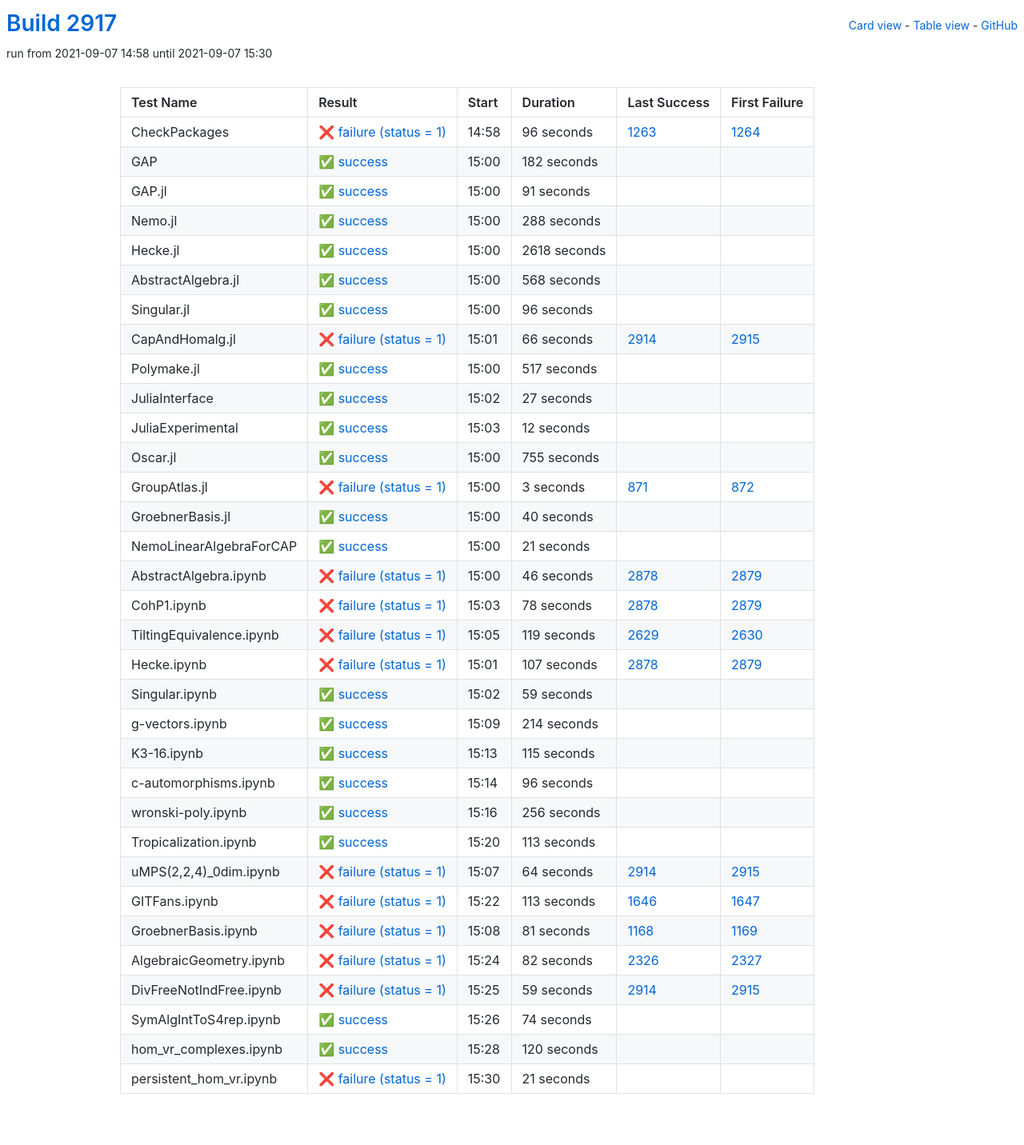
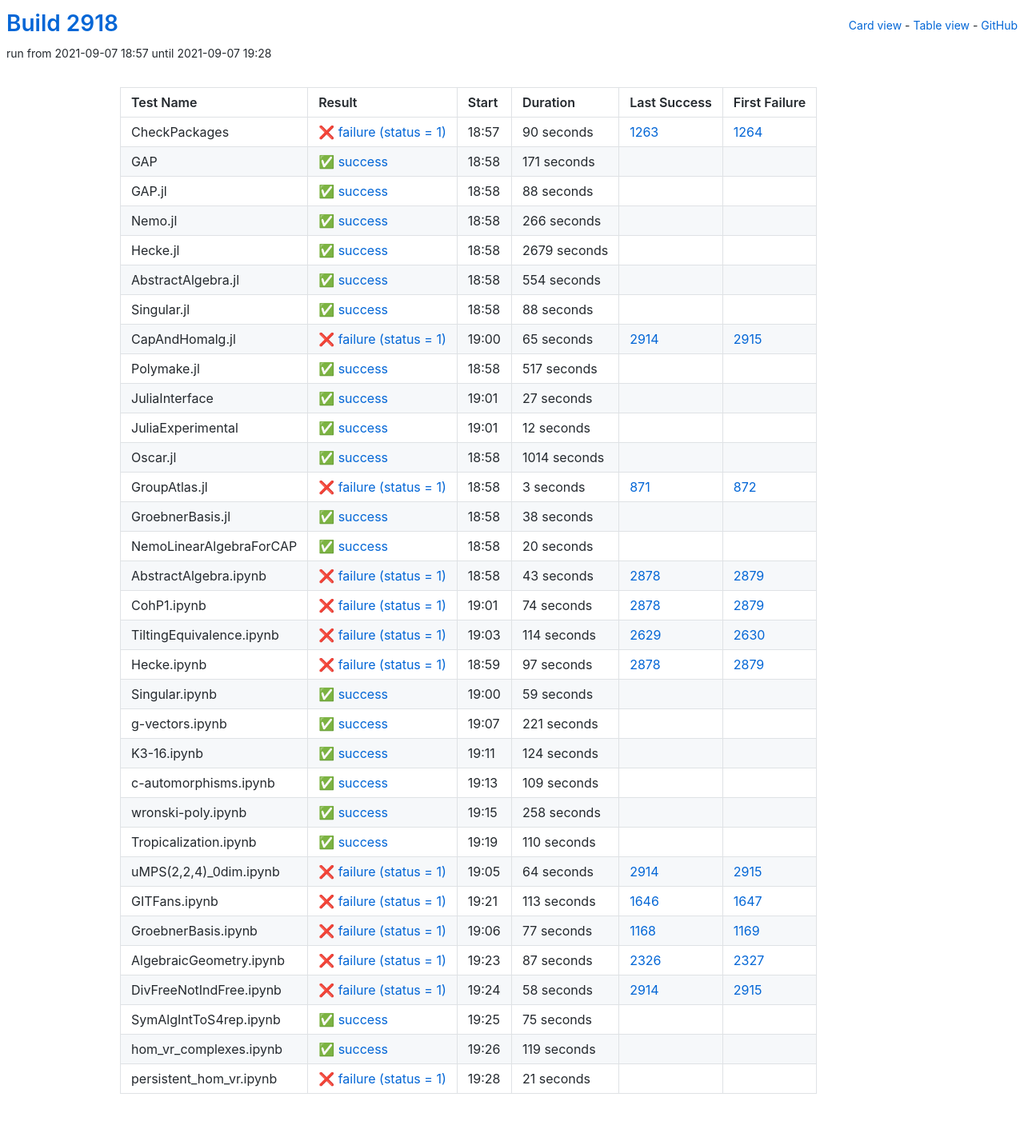
Before and after one commit to oscar-system/oscar-ci-status-stable, a Jekyll site: the page built from table.html, in a window 1280 px wide. Shown: the whole page at 80% size. Built offline with Jekyll 4.4.1, drawn with Linux system fonts in a browser that asks for light colours.

Commit message:
Build #2918

```diff
--- a/_data/ci.yml
+++ b/_data/ci.yml
@@ -1,6 +1,6 @@
 ---
-build: 2917
-build_url: https://oscarci.mathematik.uni-kl.de/job/oscar-stable/2917/
+build: 2918
+build_url: https://oscarci.mathematik.uni-kl.de/job/oscar-stable/2918/
 job: oscar-stable
 organization: oscar-system
 repo: oscar-ci-status-stable
@@ -8,104 +8,104 @@ repourl: https://github.com/oscar-system/oscar-ci-status-stable
 tests:
 - name: CheckPackages
   id: checkpackages
-  log: https://oscarci.mathematik.uni-kl.de/job/oscar-stable/2917/artifact/logs/build-2917/CheckPackages.log
-  start: 2021-09-07 14:58
+  log: https://oscarci.mathematik.uni-kl.de/job/oscar-stable/2918/artifact/logs/build-2918/CheckPackages.log
+  start: 2021-09-07 18:57
   success: false
   exitcode: 1
   status: failure
-  duration: 96
+  duration: 90
   last_success: 1263
   last_success_url: https://oscarci.mathematik.uni-kl.de/job/oscar-stable/1263/
   first_failure: 1264
   first_failure_url: https://oscarci.mathematik.uni-kl.de/job/oscar-stable/1264/
 - name: GAP
   id: gap
-  log: https://oscarci.mathematik.uni-kl.de/job/oscar-stable/2917/artifact/logs/build-2917/GAP.log
-  start: 2021-09-07 15:00
+  log: https://oscarci.mathematik.uni-kl.de/job/oscar-stable/2918/artifact/logs/build-2918/GAP.log
+  start: 2021-09-07 18:58
   success: true
   exitcode: 0
   status: success
-  duration: 182
+  duration: 171
   last_success: false
   last_success_url:
   first_failure: false
   first_failure_url:
 - name: GAP.jl
   id: gap-jl
-  log: https://oscarci.mathematik.uni-kl.de/job/oscar-stable/2917/artifact/logs/build-2917/GAP.jl.log
-  start: 2021-09-07 15:00
+  log: https://oscarci.mathematik.uni-kl.de/job/oscar-stable/2918/artifact/logs/build-2918/GAP.jl.log
+  start: 2021-09-07 18:58
   success: true
   exitcode: 0
   status: success
-  duration: 91
+  duration: 88
   last_success: false
   last_success_url:
   first_failure: false
   first_failure_url:
 - name: Nemo.jl
   id: nemo-jl
-  log: https://oscarci.mathematik.uni-kl.de/job/oscar-stable/2917/artifact/logs/build-2917/Nemo.jl.log
-  start: 2021-09-07 15:00
+  log: https://oscarci.mathematik.uni-kl.de/job/oscar-stable/2918/artifact/logs/build-2918/Nemo.jl.log
+  start: 2021-09-07 18:58
   success: true
   exitcode: 0
   status: success
-  duration: 288
+  duration: 266
   last_success: false
   last_success_url:
   first_failure: false
   first_failure_url:
 - name: Hecke.jl
   id: hecke-jl
-  log: https://oscarci.mathematik.uni-kl.de/job/oscar-stable/2917/artifact/logs/build-2917/Hecke.jl.log
-  start: 2021-09-07 15:00
+  log: https://oscarci.mathematik.uni-kl.de/job/oscar-stable/2918/artifact/logs/build-2918/Hecke.jl.log
+  start: 2021-09-07 18:58
   success: true
   exitcode: 0
   status: success
-  duration: 2618
+  duration: 2679
   last_success: false
   last_success_url:
   first_failure: false
   first_failure_url:
 - name: AbstractAlgebra.jl
   id: abstractalgebra-jl
-  log: https://oscarci.mathematik.uni-kl.de/job/oscar-stable/2917/artifact/logs/build-2917/AbstractAlgebra.jl.log
-  start: 2021-09-07 15:00
+  log: https://oscarci.mathematik.uni-kl.de/job/oscar-stable/2918/artifact/logs/build-2918/AbstractAlgebra.jl.log
+  start: 2021-09-07 18:58
   success: true
   exitcode: 0
   status: success
-  duration: 568
+  duration: 554
   last_success: false
   last_success_url:
   first_failure: false
   first_failure_url:
 - name: Singular.jl
   id: singular-jl
-  log: https://oscarci.mathematik.uni-kl.de/job/oscar-stable/2917/artifact/logs/build-2917/Singular.jl.log
-  start: 2021-09-07 15:00
+  log: https://oscarci.mathematik.uni-kl.de/job/oscar-stable/2918/artifact/logs/build-2918/Singular.jl.log
+  start: 2021-09-07 18:58
   success: true
   exitcode: 0
   status: success
-  duration: 96
+  duration: 88
   last_success: false
   last_success_url:
   first_failure: false
   first_failure_url:
 - name: CapAndHomalg.jl
   id: capandhomalg-jl
-  log: https://oscarci.mathematik.uni-kl.de/job/oscar-stable/2917/artifact/logs/build-2917/CapAndHomalg.jl.log
-  start: 2021-09-07 15:01
+  log: https://oscarci.mathematik.uni-kl.de/job/oscar-stable/2918/artifact/logs/build-2918/CapAndHomalg.jl.log
+  start: 2021-09-07 19:00
   success: false
   exitcode: 1
   status: failure
-  duration: 66
+  duration: 65
   last_success: 2914
   last_success_url: https://oscarci.mathematik.uni-kl.de/job/oscar-stable/2914/
   first_failure: 2915
   first_failure_url: https://oscarci.mathematik.uni-kl.de/job/oscar-stable/2915/
 - name: Polymake.jl
   id: polymake-jl
-  log: https://oscarci.mathematik.uni-kl.de/job/oscar-stable/2917/artifact/logs/build-2917/Polymake.jl.log
-  start: 2021-09-07 15:00
+  log: https://oscarci.mathematik.uni-kl.de/job/oscar-stable/2918/artifact/logs/build-2918/Polymake.jl.log
+  start: 2021-09-07 18:58
   success: true
   exitcode: 0
   status: success
@@ -116,8 +116,8 @@ tests:
   first_failure_url:
 - name: JuliaInterface
   id: juliainterface
-  log: https://oscarci.mathematik.uni-kl.de/job/oscar-stable/2917/artifact/logs/build-2917/JuliaInterface.log
-  start: 2021-09-07 15:02
+  log: https://oscarci.mathematik.uni-kl.de/job/oscar-stable/2918/artifact/logs/build-2918/JuliaInterface.log
+  start: 2021-09-07 19:01
   success: true
   exitcode: 0
   status: success
@@ -128,8 +128,8 @@ tests:
   first_failure_url:
 - name: JuliaExperimental
   id: juliaexperimental
-  log: https://oscarci.mathematik.uni-kl.de/job/oscar-stable/2917/artifact/logs/build-2917/JuliaExperimental.log
-  start: 2021-09-07 15:03
+  log: https://oscarci.mathematik.uni-kl.de/job/oscar-stable/2918/artifact/logs/build-2918/JuliaExperimental.log
+  start: 2021-09-07 19:01
   success: true
   exitcode: 0
   status: success
@@ -140,20 +140,20 @@ tests:
   first_failure_url:
 - name: Oscar.jl
   id: oscar-jl
-  log: https://oscarci.mathematik.uni-kl.de/job/oscar-stable/2917/artifact/logs/build-2917/Oscar.jl.log
-  start: 2021-09-07 15:00
+  log: https://oscarci.mathematik.uni-kl.de/job/oscar-stable/2918/artifact/logs/build-2918/Oscar.jl.log
+  start: 2021-09-07 18:58
   success: true
   exitcode: 0
   status: success
-  duration: 755
+  duration: 1014
   last_success: false
   last_success_url:
   first_failure: false
   first_failure_url:
 - name: GroupAtlas.jl
   id: groupatlas-jl
-  log: https://oscarci.mathematik.uni-kl.de/job/oscar-stable/2917/artifact/logs/build-2917/GroupAtlas.jl.log
-  start: 2021-09-07 15:00
+  log: https://oscarci.mathematik.uni-kl.de/job/oscar-stable/2918/artifact/logs/build-2918/GroupAtlas.jl.log
+  start: 2021-09-07 18:58
   success: false
   exitcode: 1
   status: failure
@@ -164,80 +164,80 @@ tests:
   first_failure_url: https://oscarci.mathematik.uni-kl.de/job/oscar-stable/872/
 - name: GroebnerBasis.jl
   id: groebnerbasis-jl
-  log: https://oscarci.mathematik.uni-kl.de/job/oscar-stable/2917/artifact/logs/build-2917/GroebnerBasis.jl.log
-  start: 2021-09-07 15:00
+  log: https://oscarci.mathematik.uni-kl.de/job/oscar-stable/2918/artifact/logs/build-2918/GroebnerBasis.jl.log
+  start: 2021-09-07 18:58
   success: true
   exitcode: 0
   status: success
-  duration: 40
+  duration: 38
   last_success: false
   last_success_url:
   first_failure: false
   first_failure_url:
 - name: NemoLinearAlgebraForCAP
   id: nemolinearalgebraforcap
-  log: https://oscarci.mathematik.uni-kl.de/job/oscar-stable/2917/artifact/logs/build-2917/NemoLinearAlgebraForCAP.log
-  start: 2021-09-07 15:00
+  log: https://oscarci.mathematik.uni-kl.de/job/oscar-stable/2918/artifact/logs/build-2918/NemoLinearAlgebraForCAP.log
+  start: 2021-09-07 18:58
   success: true
   exitcode: 0
   status: success
-  duration: 21
+  duration: 20
   last_success: false
   last_success_url:
   first_failure: false
   first_failure_url:
 - name: AbstractAlgebra.ipynb
   id: abstractalgebra-ipynb
-  log: https://oscarci.mathematik.uni-kl.de/job/oscar-stable/2917/artifact/logs/build-2917/AbstractAlgebra.ipynb.log
-  start: 2021-09-07 15:00
+  log: https://oscarci.mathematik.uni-kl.de/job/oscar-stable/2918/artifact/logs/build-2918/AbstractAlgebra.ipynb.log
+  start: 2021-09-07 18:58
   success: false
   exitcode: 1
   status: failure
-  duration: 46
+  duration: 43
   last_success: 2878
   last_success_url: https://oscarci.mathematik.uni-kl.de/job/oscar-stable/2878/
   first_failure: 2879
   first_failure_url: https://oscarci.mathematik.uni-kl.de/job/oscar-stable/2879/
 - name: CohP1.ipynb
   id: cohp1-ipynb
-  log: https://oscarci.mathematik.uni-kl.de/job/oscar-stable/2917/artifact/logs/build-2917/CohP1.ipynb.log
-  start: 2021-09-07 15:03
+  log: https://oscarci.mathematik.uni-kl.de/job/oscar-stable/2918/artifact/logs/build-2918/CohP1.ipynb.log
+  start: 2021-09-07 19:01
   success: false
   exitcode: 1
   status: failure
-  duration: 78
+  duration: 74
   last_success: 2878
   last_success_url: https://oscarci.mathematik.uni-kl.de/job/oscar-stable/2878/
   first_failure: 2879
   first_failure_url: https://oscarci.mathematik.uni-kl.de/job/oscar-stable/2879/
 - name: TiltingEquivalence.ipynb
   id: tiltingequivalence-ipynb
-  log: https://oscarci.mathematik.uni-kl.de/job/oscar-stable/2917/artifact/logs/build-2917/TiltingEquivalence.ipynb.log
-  start: 2021-09-07 15:05
+  log: https://oscarci.mathematik.uni-kl.de/job/oscar-stable/2918/artifact/logs/build-2918/TiltingEquivalence.ipynb.log
+  start: 2021-09-07 19:03
   success: false
   exitcode: 1
   status: failure
-  duration: 119
+  duration: 114
   last_success: 2629
   last_success_url: https://oscarci.mathematik.uni-kl.de/job/oscar-stable/2629/
   first_failure: 2630
   first_failure_url: https://oscarci.mathematik.uni-kl.de/job/oscar-stable/2630/
 - name: Hecke.ipynb
   id: hecke-ipynb
-  log: https://oscarci.mathematik.uni-kl.de/job/oscar-stable/2917/artifact/logs/build-2917/Hecke.ipynb.log
-  start: 2021-09-07 15:01
+  log: https://oscarci.mathematik.uni-kl.de/job/oscar-stable/2918/artifact/logs/build-2918/Hecke.ipynb.log
+  start: 2021-09-07 18:59
   success: false
   exitcode: 1
   status: failure
-  duration: 107
+  duration: 97
   last_success: 2878
   last_success_url: https://oscarci.mathematik.uni-kl.de/job/oscar-stable/2878/
   first_failure: 2879
   first_failure_url: https://oscarci.mathematik.uni-kl.de/job/oscar-stable/2879/
 - name: Singular.ipynb
   id: singular-ipynb
-  log: https://oscarci.mathematik.uni-kl.de/job/oscar-stable/2917/artifact/logs/build-2917/Singular.ipynb.log
-  start: 2021-09-07 15:02
+  log: https://oscarci.mathematik.uni-kl.de/job/oscar-stable/2918/artifact/logs/build-2918/Singular.ipynb.log
+  start: 2021-09-07 19:00
   success: true
   exitcode: 0
   status: success
@@ -248,68 +248,68 @@ tests:
   first_failure_url:
 - name: g-vectors.ipynb
   id: g-vectors-ipynb
-  log: https://oscarci.mathematik.uni-kl.de/job/oscar-stable/2917/artifact/logs/build-2917/g-vectors.ipynb.log
-  start: 2021-09-07 15:09
+  log: https://oscarci.mathematik.uni-kl.de/job/oscar-stable/2918/artifact/logs/build-2918/g-vectors.ipynb.log
+  start: 2021-09-07 19:07
   success: true
   exitcode: 0
   status: success
-  duration: 214
+  duration: 221
   last_success: false
   last_success_url:
   first_failure: false
   first_failure_url:
 - name: K3-16.ipynb
   id: k3-16-ipynb
-  log: https://oscarci.mathematik.uni-kl.de/job/oscar-stable/2917/artifact/logs/build-2917/K3-16.ipynb.log
-  start: 2021-09-07 15:13
+  log: https://oscarci.mathematik.uni-kl.de/job/oscar-stable/2918/artifact/logs/build-2918/K3-16.ipynb.log
+  start: 2021-09-07 19:11
   success: true
   exitcode: 0
   status: success
-  duration: 115
+  duration: 124
   last_success: false
   last_success_url:
   first_failure: false
   first_failure_url:
 - name: c-automorphisms.ipynb
   id: c-automorphisms-ipynb
-  log: https://oscarci.mathematik.uni-kl.de/job/oscar-stable/2917/artifact/logs/build-2917/c-automorphisms.ipynb.log
-  start: 2021-09-07 15:14
+  log: https://oscarci.mathematik.uni-kl.de/job/oscar-stable/2918/artifact/logs/build-2918/c-automorphisms.ipynb.log
+  start: 2021-09-07 19:13
   success: true
   exitcode: 0
   status: success
-  duration: 96
+  duration: 109
   last_success: false
   last_success_url:
   first_failure: false
   first_failure_url:
 - name: wronski-poly.ipynb
   id: wronski-poly-ipynb
-  log: https://oscarci.mathematik.uni-kl.de/job/oscar-stable/2917/artifact/logs/build-2917/wronski-poly.ipynb.log
-  start: 2021-09-07 15:16
+  log: https://oscarci.mathematik.uni-kl.de/job/oscar-stable/2918/artifact/logs/build-2918/wronski-poly.ipynb.log
+  start: 2021-09-07 19:15
   success: true
   exitcode: 0
   status: success
-  duration: 256
+  duration: 258
   last_success: false
   last_success_url:
   first_failure: false
   first_failure_url:
 - name: Tropicalization.ipynb
   id: tropicalization-ipynb
-  log: https://oscarci.mathematik.uni-kl.de/job/oscar-stable/2917/artifact/logs/build-2917/Tropicalization.ipynb.log
-  start: 2021-09-07 15:20
+  log: https://oscarci.mathematik.uni-kl.de/job/oscar-stable/2918/artifact/logs/build-2918/Tropicalization.ipynb.log
+  start: 2021-09-07 19:19
   success: true
   exitcode: 0
   status: success
-  duration: 113
+  duration: 110
   last_success: false
   last_success_url:
   first_failure: false
   first_failure_url:
 - name: uMPS(2,2,4)_0dim.ipynb
   id: umps-2-2-4-0dim-ipynb
-  log: https://oscarci.mathematik.uni-kl.de/job/oscar-stable/2917/artifact/logs/build-2917/uMPS-2-2-4-_0dim.ipynb.log
-  start: 2021-09-07 15:07
+  log: https://oscarci.mathematik.uni-kl.de/job/oscar-stable/2918/artifact/logs/build-2918/uMPS-2-2-4-_0dim.ipynb.log
+  start: 2021-09-07 19:05
   success: false
   exitcode: 1
   status: failure
@@ -320,8 +320,8 @@ tests:
   first_failure_url: https://oscarci.mathematik.uni-kl.de/job/oscar-stable/2915/
 - name: GITFans.ipynb
   id: gitfans-ipynb
-  log: https://oscarci.mathematik.uni-kl.de/job/oscar-stable/2917/artifact/logs/build-2917/GITFans.ipynb.log
-  start: 2021-09-07 15:22
+  log: https://oscarci.mathematik.uni-kl.de/job/oscar-stable/2918/artifact/logs/build-2918/GITFans.ipynb.log
+  start: 2021-09-07 19:21
   success: false
   exitcode: 1
   status: failure
@@ -332,68 +332,68 @@ tests:
   first_failure_url: https://oscarci.mathematik.uni-kl.de/job/oscar-stable/1647/
 - name: GroebnerBasis.ipynb
   id: groebnerbasis-ipynb
-  log: https://oscarci.mathematik.uni-kl.de/job/oscar-stable/2917/artifact/logs/build-2917/GroebnerBasis.ipynb.log
-  start: 2021-09-07 15:08
+  log: https://oscarci.mathematik.uni-kl.de/job/oscar-stable/2918/artifact/logs/build-2918/GroebnerBasis.ipynb.log
+  start: 2021-09-07 19:06
   success: false
   exitcode: 1
   status: failure
-  duration: 81
+  duration: 77
   last_success: 1168
   last_success_url: https://oscarci.mathematik.uni-kl.de/job/oscar-stable/1168/
   first_failure: 1169
   first_failure_url: https://oscarci.mathematik.uni-kl.de/job/oscar-stable/1169/
 - name: AlgebraicGeometry.ipynb
   id: algebraicgeometry-ipynb
-  log: https://oscarci.mathematik.uni-kl.de/job/oscar-stable/2917/artifact/logs/build-2917/AlgebraicGeometry.ipynb.log
-  start: 2021-09-07 15:24
+  log: https://oscarci.mathematik.uni-kl.de/job/oscar-stable/2918/artifact/logs/build-2918/AlgebraicGeometry.ipynb.log
+  start: 2021-09-07 19:23
   success: false
   exitcode: 1
   status: failure
-  duration: 82
+  duration: 87
   last_success: 2326
   last_success_url: https://oscarci.mathematik.uni-kl.de/job/oscar-stable/2326/
   first_failure: 2327
   first_failure_url: https://oscarci.mathematik.uni-kl.de/job/oscar-stable/2327/
 - name: DivFreeNotIndFree.ipynb
   id: divfreenotindfree-ipynb
-  log: https://oscarci.mathematik.uni-kl.de/job/oscar-stable/2917/artifact/logs/build-2917/DivFreeNotIndFree.ipynb.log
-  start: 2021-09-07 15:25
+  log: https://oscarci.mathematik.uni-kl.de/job/oscar-stable/2918/artifact/logs/build-2918/DivFreeNotIndFree.ipynb.log
+  start: 2021-09-07 19:24
   success: false
   exitcode: 1
   status: failure
-  duration: 59
+  duration: 58
   last_success: 2914
   last_success_url: https://oscarci.mathematik.uni-kl.de/job/oscar-stable/2914/
   first_failure: 2915
   first_failure_url: https://oscarci.mathematik.uni-kl.de/job/oscar-stable/2915/
 - name: SymAlgIntToS4rep.ipynb
   id: symalginttos4rep-ipynb
-  log: https://oscarci.mathematik.uni-kl.de/job/oscar-stable/2917/artifact/logs/build-2917/SymAlgIntToS4rep.ipynb.log
-  start: 2021-09-07 15:26
+  log: https://oscarci.mathematik.uni-kl.de/job/oscar-stable/2918/artifact/logs/build-2918/SymAlgIntToS4rep.ipynb.log
+  start: 2021-09-07 19:25
   success: true
   exitcode: 0
   status: success
-  duration: 74
+  duration: 75
   last_success: false
   last_success_url:
   first_failure: false
   first_failure_url:
 - name: hom_vr_complexes.ipynb
   id: hom-vr-complexes-ipynb
-  log: https://oscarci.mathematik.uni-kl.de/job/oscar-stable/2917/artifact/logs/build-2917/hom_vr_complexes.ipynb.log
-  start: 2021-09-07 15:28
+  log: https://oscarci.mathematik.uni-kl.de/job/oscar-stable/2918/artifact/logs/build-2918/hom_vr_complexes.ipynb.log
+  start: 2021-09-07 19:26
   success: true
   exitcode: 0
   status: success
-  duration: 120
+  duration: 119
   last_success: false
   last_success_url:
   first_failure: false
   first_failure_url:
 - name: persistent_hom_vr.ipynb
   id: persistent-hom-vr-ipynb
-  log: https://oscarci.mathematik.uni-kl.de/job/oscar-stable/2917/artifact/logs/build-2917/persistent_hom_vr.ipynb.log
-  start: 2021-09-07 15:30
+  log: https://oscarci.mathematik.uni-kl.de/job/oscar-stable/2918/artifact/logs/build-2918/persistent_hom_vr.ipynb.log
+  start: 2021-09-07 19:28
   success: false
   exitcode: 1
   status: failure
```
Also changed, not shown: README.md.
